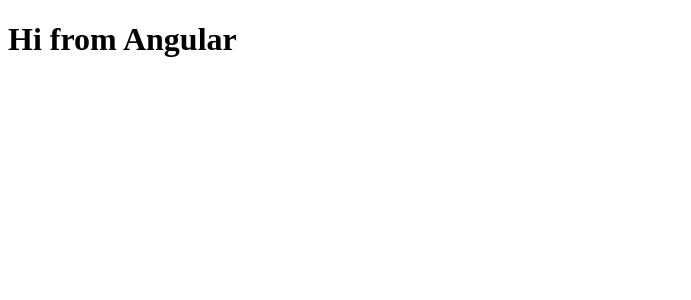
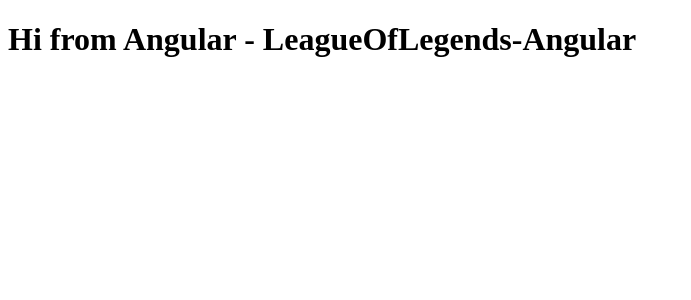
Before and after one commit to RubenValls/LeagueOfLegends-Angular, an Angular app: page / in a window 1280 px wide. Shown: the top 300 px of the page, without its empty margins (0-691 px from the left). Built offline with nearby package versions, Linux system fonts and the light colour scheme.

Commit message:
little changes at title main page

```diff
--- a/src/app/app.component.html
+++ b/src/app/app.component.html
@@ -1,5 +1,5 @@
 <!-- Toolbar -->
-<h1>Hi from Angular</h1>
+<h1>Hi from Angular - {{title}}</h1>
 
 <!-- * * * * * * * * * * * * * * * * * * * * * * * * * * * * * * * -->
 <!-- * * * * * * * * * * * The content above * * * * * * * * * * * -->
```
